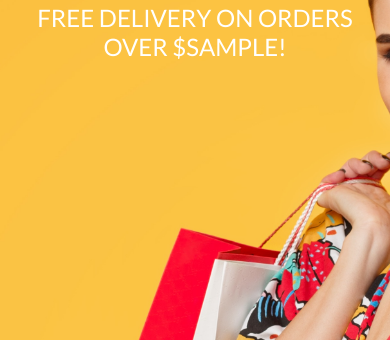
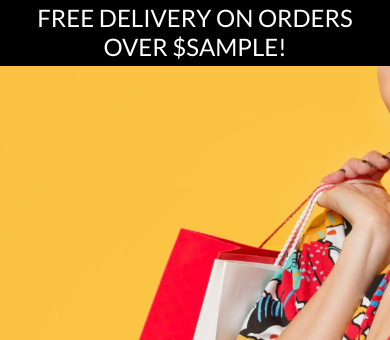
Before and after one commit to TammyGirl2015/Boutique-Ado, a Django app: template templates/base.html in a window 390 px wide. Shown: the part 240-580 px from the top of the page. Run offline with Django 3.2, Linux system fonts and the light colour scheme; the template is opened without the code that fills it: most values are stand-ins (such as "Sample title", 1, 10 or a date in 2020); some libraries are stand-ins or nearby versions.

Commit message:
add mobile header and main navbar

```diff
--- a/static/css/base.css
+++ b/static/css/base.css
@@ -56,6 +56,10 @@ body {
     border: 1px solid black !important;
 }
 
+.bg-black {
+    background: #000 !important;
+}
+
 /* -------------------------------- Media Queries */
 
 /* Slightly larger container on xl screens */
```
